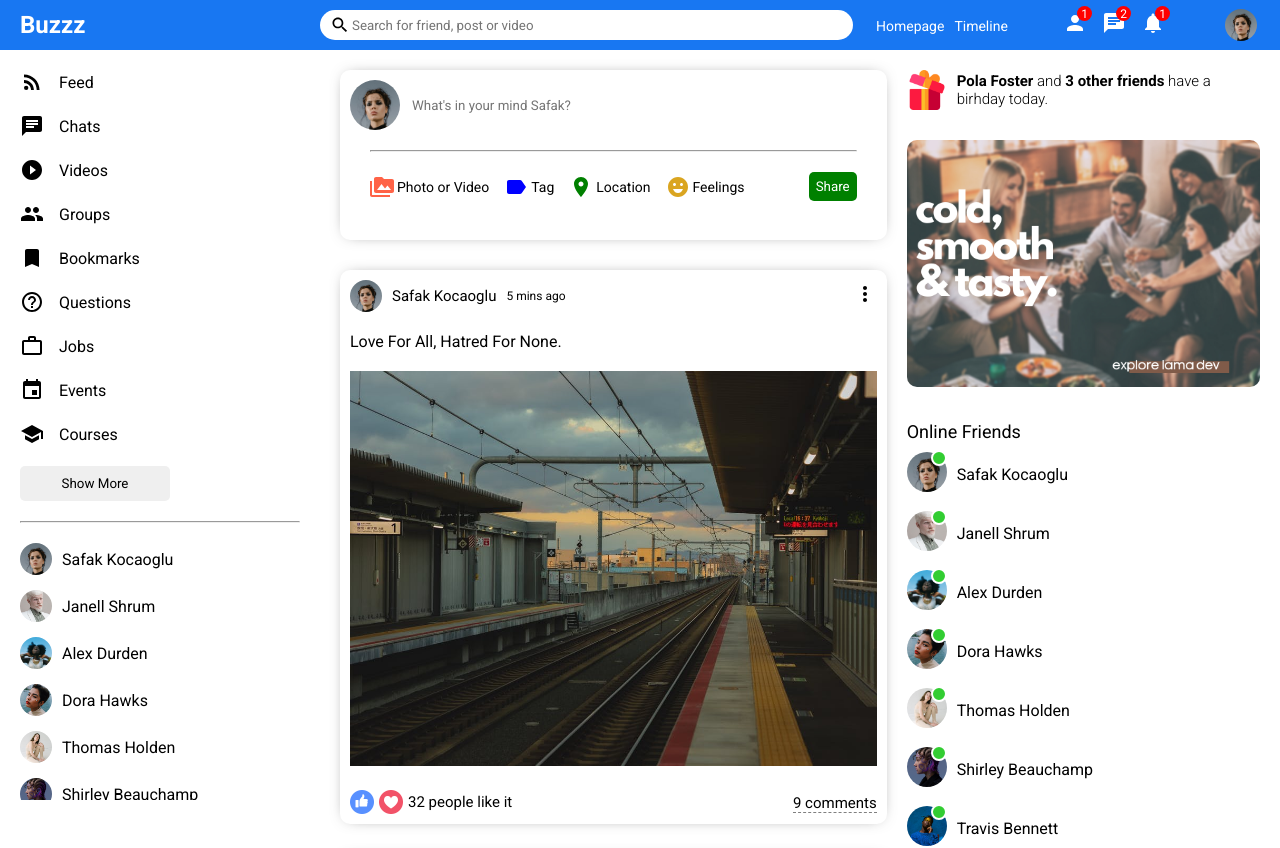
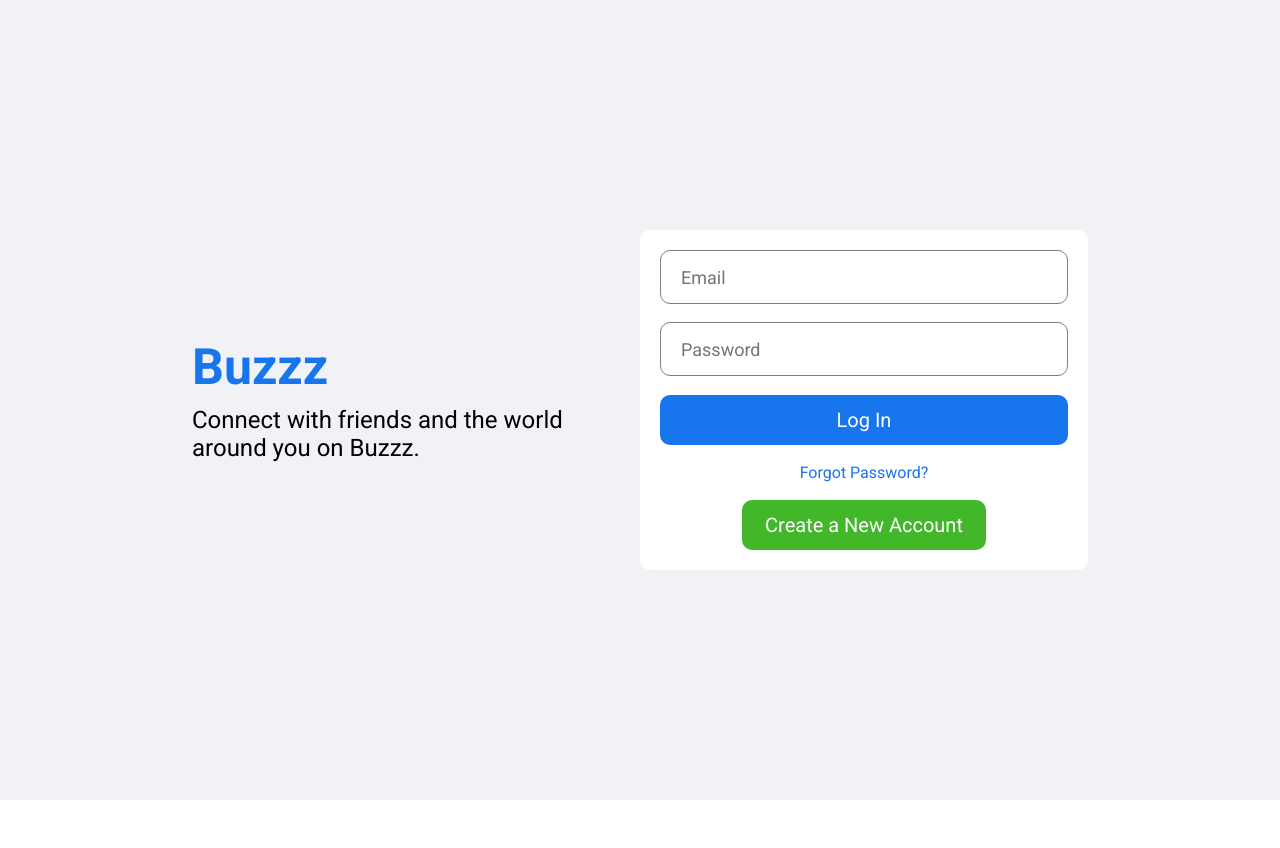
Before and after one commit to sarahussain556/Buzz_Application, a React (Create React App) app in the folder client/react-social/: page / in a window 1280 px wide. Shown: the top 848 px of the page. After the commit the page ends 800 px from the top, so only its background shows below. Built offline with nearby package versions, Linux system fonts and the light colour scheme.

Commit message:
Login for Buzz App

```diff
--- a/client/react-social/src/App.js
+++ b/client/react-social/src/App.js
@@ -1,9 +1,10 @@
-import Home from "./pages/home/Home"
+// import Home from "./pages/home/Home";
+import Login from "./pages/login/Login";
+// import Profile from "./pages/profile/Profile";
+// import Register from "./pages/register/Register";
 
 function App() {
-  return (
-    <div> <Home/> </div>
-  );
+  return <Login/>;
 }
 
 export default App;
--- /dev/null
+++ b/client/react-social/src/pages/login/Login.jsx
@@ -0,0 +1,27 @@
+import "./login.css";
+
+export default function Login() {
+  return (
+    <div className="login">
+      <div className="loginWrapper">
+        <div className="loginLeft">
+          <h3 className="loginLogo">Buzzz</h3>
+          <span className="loginDesc">
+            Connect with friends and the world around you on Buzzz.
+          </span>
+        </div>
+        <div className="loginRight">
+          <div className="loginBox">
+            <input placeholder="Email" className="loginInput" />
+            <input placeholder="Password" className="loginInput" />
+            <button className="loginButton">Log In</button>
+            <span className="loginForgot">Forgot Password?</span>
+            <button className="loginRegisterButton">
+              Create a New Account
+            </button>
+          </div>
+        </div>
+      </div>
+    </div>
+  );
+}
--- /dev/null
+++ b/client/react-social/src/pages/login/login.css
@@ -0,0 +1,84 @@
+.login {
+    width: 100vw;
+    height: 100vh;
+    background-color: #f0f2f5;
+    display: flex;
+    align-items: center;
+    justify-content: center;
+  }
+
+  .loginWrapper {
+    width: 70%;
+    height: 70%;
+    display: flex;
+  }
+
+  .loginLeft,
+  .loginRight {
+    flex: 1;
+    display: flex;
+    flex-direction: column;
+    justify-content: center;
+  }
+
+  .loginLogo {
+    font-size: 50px;
+    font-weight: 800;
+    color: #1775ee;
+    margin-bottom: 10px;
+  }
+
+  .loginDesc {
+    font-size: 24px;
+  }
+
+  .loginBox{
+      height: 300px;
+      padding: 20px;
+      background-color: white;
+      border-radius: 10px;
+      display: flex;
+      flex-direction: column;
+      justify-content: space-between;
+  }
+
+  .loginInput{
+      height: 50px;
+      border-radius: 10px;
+      border: 1px solid gray;
+      font-size: 18px;
+      padding-left: 20px;
+  }
+
+  .loginInput:focus{
+      outline: none;
+  }
+
+  .loginButton{
+      height: 50px;
+      border-radius: 10px;
+      border: none;
+      background-color: #1775ee;
+      color: white;
+      font-size: 20px;
+      font-weight: 500;
+      cursor: pointer;
+  }
+
+  .loginForgot{
+      text-align: center;
+      color: #1775ee;
+  }
+
+  .loginRegisterButton{
+      width: 60%;
+      align-self: center;
+      height: 50px;
+      border-radius: 10px;
+      border: none;
+      background-color: #42b72a;
+      color: white;
+      font-size: 20px;
+      font-weight: 500;
+      cursor: pointer;
+  }
```
